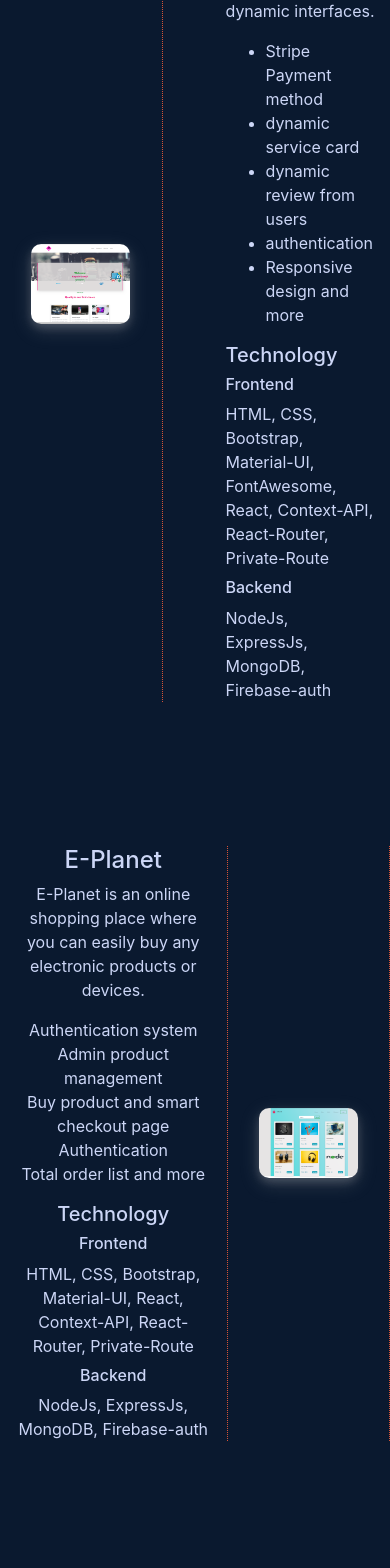
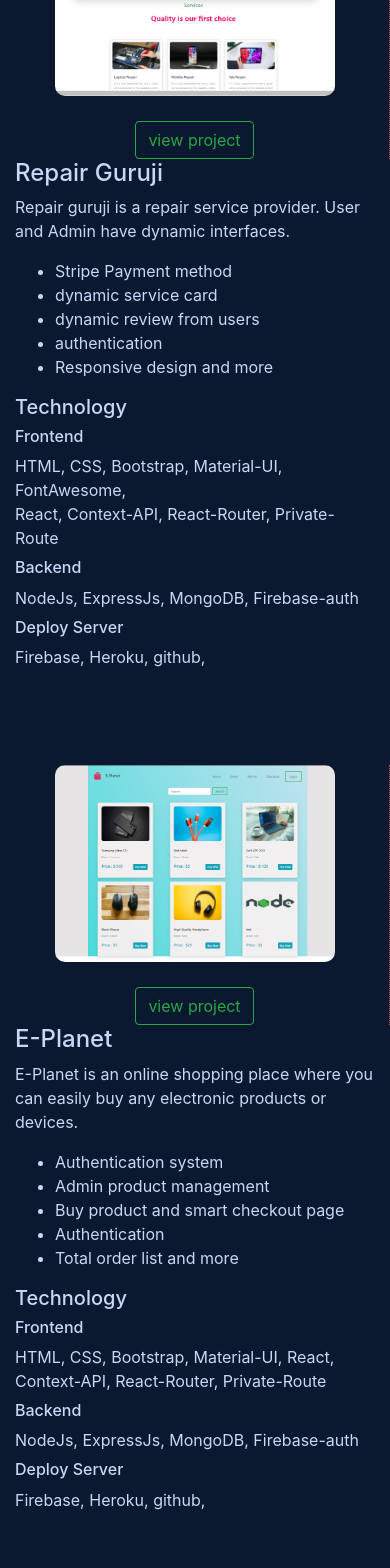
Before and after one commit to Sabbir185/Portfolio, a React (Create React App) app: page /projects in a window 390 px wide. Shown: the part 340-1908 px from the top of the page. Built offline with nearby package versions, Linux system fonts and the light colour scheme.

Commit message:
responsive and link added in project page

```diff
--- a/src/components/ProjectsContainer/CardShape.js
+++ b/src/components/ProjectsContainer/CardShape.js
@@ -7,7 +7,7 @@
 const CardShape = () => {
 
     return (
-        <div className="card-deck mt-5 mb-5 pt-5 pb-3">
+        <div className="card-deck mt-5 mb-5 pt-5 pb-3 responsive">
             <div className="card card-container">
                 <div className="m-2 card-image">
                     <img src={sundarban} className="card-img-top img-fluid" alt="..." />
@@ -17,7 +17,7 @@
                     <p className="card-text text-justify">
                         Sundarban express provides 4 types of transport services. At this time Bike, Bus, Car & also Train transports are available.
                     </p>
-                    <button className="btn btn-success px-4 d-block ml-auto"> view </button>
+                    <a href={`https://${'sundarban-express.web.app/'}`} target='_blank' className="text-decoration-none"> <button className="btn btn-success mt-3 ml-auto d-block">view project</button> </a>
                 </div>
             </div>
             <div className="card card-container">
@@ -29,7 +29,7 @@
                     <p className="card-text text-justify">
                         In image slider, you can search any types of images. Select multiple images and now set slider duration(ex. 1000 ms). Click create slider.
                     </p>
-                    <button className="btn btn-success px-4 d-block ml-auto"> view </button>
+                    <a href={`https://${'sabbir185.github.io/JavaScript/API-basic-concept/fancy-slider-bug-fixing/index.html'}`} target='_blank' className="text-decoration-none"> <button className="btn btn-success mt-3 ml-auto d-block">view project</button> </a>
                 </div>
             </div>
             <div className="card card-container">
@@ -41,7 +41,7 @@
                     <p className="card-text text-justify">
                         Cooking master your restaurant ! feel free to search your favorite food item. See details. You may search by a character.
                     </p>
-                    <button className="btn btn-success px-4 d-block ml-auto"> view </button>
+                    <a href={`https://${'sabbir185.github.io/JavaScript/API-basic-concept/cooking-master/index.html'}`} target='_blank' className="text-decoration-none"> <button className="btn btn-success mt-3 ml-auto d-block">view project</button> </a>
                 </div>
             </div>
         </div>
--- a/src/components/ProjectsContainer/Eplanet.js
+++ b/src/components/ProjectsContainer/Eplanet.js
@@ -4,7 +4,8 @@
 
 const Eplanet = () => {
     return (
-        <div className="row mt-5">
+        <div>
+            <div className="row mt-5 lg-eplanet">
                 <div className="col d-flex align-items-center justify-content-center project-two" style={{ color: "#CCD6F6" }}>
                     <div className="text-center ">
                         <h4>E-Planet</h4>
@@ -35,11 +36,68 @@
                             <span>MongoDB, </span>
                             <span>Firebase-auth</span>
                         </div>
+                        <div className='mt-2'>
+                            <h6>Deploy Server</h6>
+                            <span>Firebase, </span>
+                            <span>Heroku, </span>
+                            <span>github, </span>
+                        </div>
+                    </div>
+                </div>
+                <div className="col-xs-12 col-sm-5 col-md-5 col-lg-5 col-xlg-5 img-style d-flex align-items-center justify-content-center">
+                    <div>
+                        <img src={eplanet} alt="" className="img-fluid" />
+                        <a href={`https://${'e-planetshop.web.app/'}`} target='_blank' className="text-decoration-none"> <button className="btn btn-outline-success mt-3 mx-auto d-block">view project</button> </a>
+                    </div>
                 </div>
             </div>
 
-            <div className="col-5 img-style d-flex align-items-center">
-                <img src={eplanet} alt="" className="img-fluid w-75" />
+            {/* toggle */}
+            <div className="row repair-res sm-eplanet">
+                <div className="col-xs-12 col-sm-5 col-md-5 col-lg-5 col-xlg-5 img-style d-flex align-items-center justify-content-center">
+                    <div>
+                        <img src={eplanet} alt="" className="img-fluid" />
+                        <a href={`https://${'e-planetshop.web.app/'}`} target='_blank' className="text-decoration-none"> <button className="btn btn-outline-success mt-3 mx-auto d-block">view project</button> </a>
+                    </div>
+                </div>
+                <div className="col details d-flex align-items-center" style={{ color: "#CCD6F6" }}>
+                    <div className="">
+                        <h4>E-Planet</h4>
+                        <p>E-Planet is an online shopping place where you can easily buy any electronic products or devices.</p>
+                        <ul>
+                            <li>Authentication system</li>
+                            <li>Admin product management</li>
+                            <li>Buy product and smart checkout page</li>
+                            <li>Authentication</li>
+                            <li>Total order list and more</li>
+                        </ul>
+                        <h5>Technology</h5>
+                        <div>
+                            <h6>Frontend</h6>
+                            <span>HTML, </span>
+                            <span>CSS, </span>
+                            <span>Bootstrap, </span>
+                            <span>Material-UI, </span>
+                            <span>React, </span>
+                            <span>Context-API, </span>
+                            <span>React-Router, </span>
+                            <span>Private-Route</span>
+                        </div>
+                        <div className='mt-2'>
+                            <h6>Backend</h6>
+                            <span>NodeJs, </span>
+                            <span>ExpressJs, </span>
+                            <span>MongoDB, </span>
+                            <span>Firebase-auth</span>
+                        </div>
+                        <div className='mt-2'>
+                            <h6>Deploy Server</h6>
+                            <span>Firebase, </span>
+                            <span>Heroku, </span>
+                            <span>github, </span>
+                        </div>
+                    </div>
+                </div>
             </div>
         </div>
     );
--- a/src/components/ProjectsContainer/RepairGuruji.js
+++ b/src/components/ProjectsContainer/RepairGuruji.js
@@ -5,12 +5,15 @@
 const RepairGuruji = () => {
 
     return (
-        <div className="row">
-            <div className="col-5 img-style d-flex align-items-center">
-                <img src={repair} alt="" className="img-fluid w-75" />
+        <div className="row repair-res">
+            <div className="col-xs-12 col-sm-5 col-md-5 col-lg-5 col-xlg-5 img-style d-flex align-items-center justify-content-center">
+                <div>
+                    <img src={repair} alt="" className="img-fluid" />
+                    <a href={`https://${'repair-guruji.web.app'}`} target='_blank' className="text-decoration-none"> <button className="btn btn-outline-success mt-3 mx-auto d-block">view project</button> </a>
+                </div>
             </div>
-            <div className="col d-flex align-items-center" style={{ color: "#CCD6F6" }}>
-                <div className="pl-5">
+            <div className="col details d-flex align-items-center" style={{ color: "#CCD6F6" }}>
+                <div className="">
                     <h4>Repair Guruji</h4>
                     <p>Repair guruji is a repair service provider. User and Admin have dynamic interfaces.</p>
                     <ul>
@@ -40,6 +43,12 @@
                         <span>MongoDB, </span>
                         <span>Firebase-auth</span>
                     </div>
+                    <div className='mt-2'>
+                        <h6>Deploy Server</h6>
+                        <span>Firebase, </span>
+                        <span>Heroku, </span>
+                        <span>github, </span>
+                    </div>
                 </div>
             </div>
         </div>
--- a/src/components/ProjectsContainer/ViewMore.js
+++ b/src/components/ProjectsContainer/ViewMore.js
@@ -20,7 +20,7 @@
             </Button>
             <Fade in={open}>
                 <div id="view-more" className="pt-2">
-                    <div className="card-deck mt-5 mb-5 pb-3">
+                    <div className="card-deck mt-5 mb-5 pb-3 responsive">
                         <div className="card card-container">
                             <div className="m-2 card-image">
                                 <img src={a} className="card-img-top img-fluid" alt="..." />
@@ -30,7 +30,7 @@
                                 <p className="card-text text-justify">
                                     Lorem ipsum dolor, sit amet consectetur adipisicing elit. Ex, alias fugiat optio ratione aut natus.
                                 </p>
-                                <button className="btn btn-success px-4 d-block ml-auto"> view </button>
+                                <a href={`https://${'sabbir185-alpha-teams.netlify.app/'}`} target='_blank' className="text-decoration-none"> <button className="btn btn-success mt-3 ml-auto d-block">view project</button> </a>
                             </div>
                         </div>
                         <div className="card card-container">
@@ -42,7 +42,7 @@
                                 <p className="card-text text-justify">
                                     Lorem ipsum dolor sit, amet consectetur adipisicing elit. Animi in similique excepturi quas velit eum!
                                 </p>
-                                <button className="btn btn-success px-4 d-block ml-auto"> view </button>
+                                <a href={`https://${'sabbir185.github.io/JavaScript/API-basic-concept/hard-rock-music/index.html'}`} target='_blank' className="text-decoration-none"> <button className="btn btn-success mt-3 ml-auto d-block">view project</button> </a>
                             </div>
                         </div>
                         <div className="card card-container">
@@ -54,7 +54,7 @@
                                 <p className="card-text text-justify">
                                     Lorem ipsum dolor sit amet consectetur adipisicing elit. At neque optio reiciendis eligendi labore delectus.
                                 </p>
-                                <button className="btn btn-success px-4 d-block ml-auto"> view </button>
+                                <a href={`https://${'sabbir185.github.io/penguin-fashion/index.html'}`} target='_blank' className="text-decoration-none"> <button className="btn btn-success mt-3 ml-auto d-block">view project</button> </a>
                             </div>
                         </div>
                     </div>
--- a/src/components/ProjectsContainer/style.css
+++ b/src/components/ProjectsContainer/style.css
@@ -1,8 +1,8 @@
 .img-style img{
     border-radius: 10px;
-    box-shadow: 0 4px 8px 0 rgba(216, 214, 214, 0.2), 0 6px 20px 0 rgba(196, 194, 194, 0.19);
     display: block;
     margin: auto;
+    width: 350px;
 }
 .img-style{
     border-right: 1px dotted #d65336;
@@ -30,3 +30,68 @@
     border-radius: 10px;
     margin: 10px;
 }
+
+
+/* repair guruji */
+@media only screen and (min-width: 1200px) {
+    .details{
+        padding-left: 50px;
+    }
+}
+@media only screen and (max-width: 973px) {
+    .img-style img{
+        width: 280px;
+    }
+}
+@media only screen and (max-width: 576px) {
+    .img-style img{
+        margin-bottom: 25px;
+    }
+}
+
+
+/* for eplanet */
+@media only screen and (min-width: 576px) {
+    .sm-eplanet{
+        display: none;
+    }
+}
+@media only screen and (max-width: 576px) {
+    .lg-eplanet{
+        display: none;
+    }
+}
+
+
+/* for card */
+@media only screen and (max-width: 1024px) {
+    .responsive{
+        display: grid;
+        grid-template-columns: repeat(2, 1fr);
+        grid-gap: 10px;
+    }
+}
+@media only screen and (max-width: 828px) {
+    .responsive{
+        display: grid;
+        grid-template-columns: repeat(1, 1fr);
+        margin: 15%;
+        grid-gap: 25px;
+    }
+}
+@media only screen and (max-width: 719px) {
+    .responsive{
+        display: grid;
+        grid-template-columns: repeat(1, 1fr);
+        margin: 10%;
+        grid-gap: 25px;
+    }
+}
+@media only screen and (max-width: 480px) {
+    .responsive{
+        display: grid;
+        grid-template-columns: repeat(1, 1fr);
+        margin: 0;
+        grid-gap: 25px;
+    }
+}
```
Lines whose indentation alone changed are shown as unchanged.
